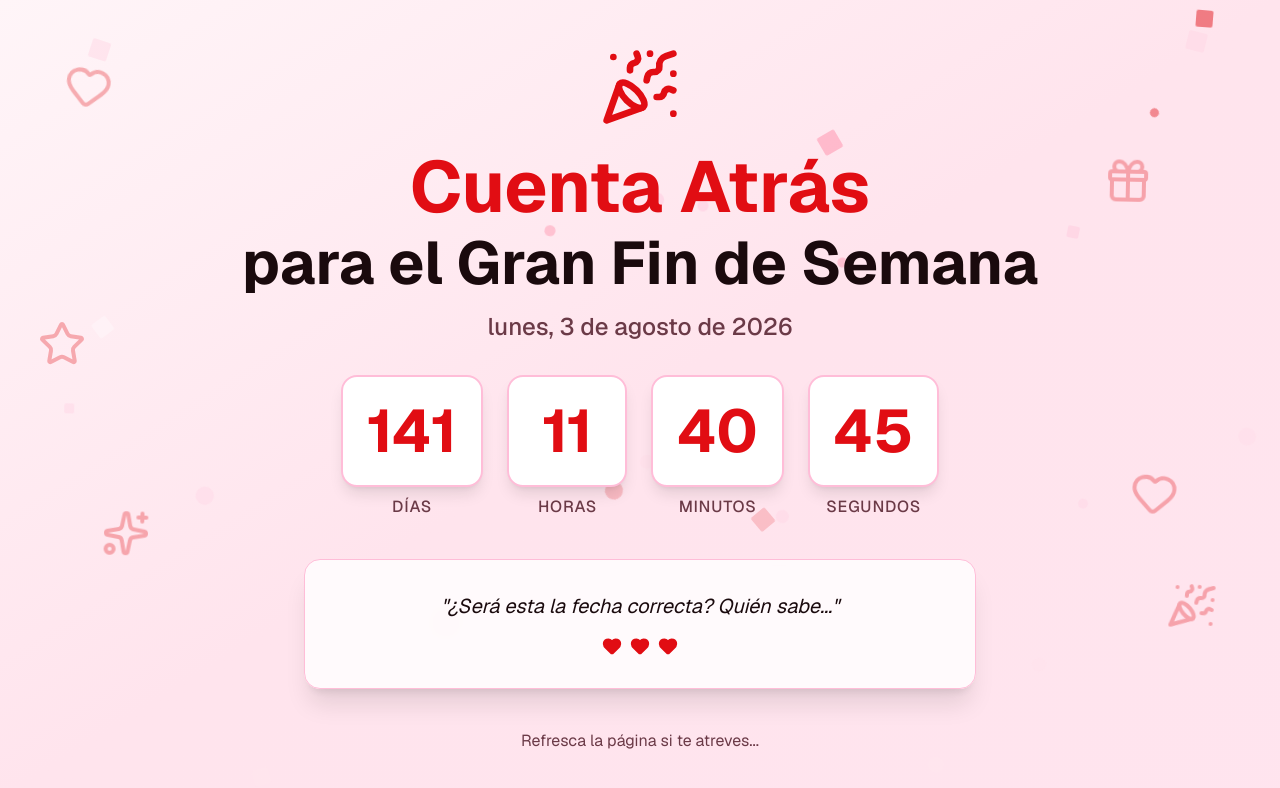
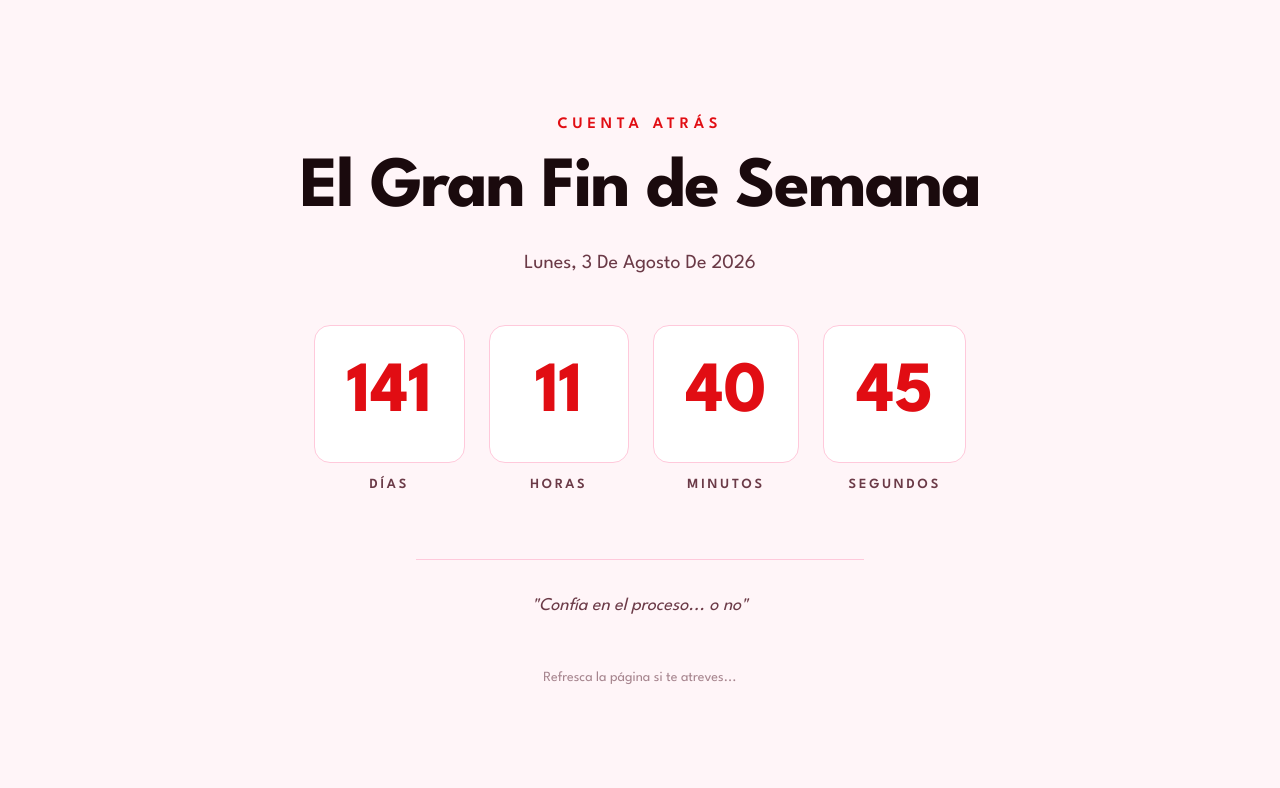
Before and after one commit to Marian9746/v0-surprise-countdown-page, a Next.js app: page / in a window 1280 px wide. Shown: the top 788 px of the page. Built offline with nearby package versions, Linux system fonts and the light colour scheme.

Commit message:
feat: update design to minimalist style with League Spartan font\n\nRemove confetti, floating icons, and hearts; use League Spartan font\nwith clean typography, generous spacing, and essential elements only.

```diff
--- a/app/globals.css
+++ b/app/globals.css
@@ -75,7 +75,7 @@
 }
 
 @theme inline {
-  --font-sans: 'Geist', 'Geist Fallback';
+  --font-sans: var(--font-league-spartan), 'League Spartan', sans-serif;
   --font-mono: 'Geist Mono', 'Geist Mono Fallback';
   --color-background: var(--background);
   --color-foreground: var(--foreground);
@@ -123,31 +123,3 @@
     @apply bg-background text-foreground;
   }
 }
-
-@keyframes fall {
-  0% {
-    transform: translateY(-100vh) rotate(0deg);
-    opacity: 1;
-  }
-  100% {
-    transform: translateY(100vh) rotate(720deg);
-    opacity: 0;
-  }
-}
-
-.animate-fall {
-  animation: fall linear infinite;
-}
-
-@keyframes float {
-  0%, 100% {
-    transform: translateY(0) rotate(0deg);
-  }
-  50% {
-    transform: translateY(-20px) rotate(10deg);
-  }
-}
-
-.animate-float {
-  animation: float 4s ease-in-out infinite;
-}
--- a/app/layout.tsx
+++ b/app/layout.tsx
@@ -1,14 +1,16 @@
 import type { Metadata } from 'next'
-import { Geist, Geist_Mono } from 'next/font/google'
+import { League_Spartan } from 'next/font/google'
 import { Analytics } from '@vercel/analytics/next'
 import './globals.css'
 
-const _geist = Geist({ subsets: ["latin"] });
-const _geistMono = Geist_Mono({ subsets: ["latin"] });
+const leagueSpartan = League_Spartan({
+  subsets: ["latin"],
+  variable: "--font-league-spartan"
+});
 
 export const metadata: Metadata = {
-  title: 'v0 App',
-  description: 'Created with v0',
+  title: 'Cuenta Atrás Sorpresa',
+  description: 'La cuenta atrás para el fin de semana más especial',
   generator: 'v0.app',
   icons: {
     icon: [
@@ -35,8 +37,8 @@ export default function RootLayout({
   children: React.ReactNode
 }>) {
   return (
-    <html lang="en">
-      <body className="font-sans antialiased">
+    <html lang="es">
+      <body className={`${leagueSpartan.variable} font-sans antialiased`}>
         {children}
         <Analytics />
       </body>
--- a/components/countdown.tsx
+++ b/components/countdown.tsx
@@ -1,19 +1,16 @@
 "use client"
 
-import { useState, useEffect, useMemo } from "react"
-import { Heart, Gift, Sparkles, PartyPopper, Star } from "lucide-react"
+import { useState, useEffect } from "react"
 
 const REAL_DATE = new Date("2026-05-09T00:00:00")
 
 const MYSTERIOUS_MESSAGES = [
-  "¿Confías en esta fecha? Nosotras tampoco...",
+  "Esta fecha es tan fiable como el WiFi del metro",
   "El destino está escrito... en lápiz borrable",
-  "Esta fecha es tan real como los unicornios",
   "Spoiler: puede que sí, puede que no",
-  "El misterio es parte de la diversión",
-  "¿Será esta la fecha correcta? Quién sabe...",
   "Ni nosotras sabemos cuál es la buena",
-  "La fecha real está en tu corazón... o no",
+  "Confía en el proceso... o no",
+  "La fecha real es un misterio",
 ]
 
 function getRandomDate() {
@@ -32,74 +29,15 @@ function formatDate(date: Date) {
   })
 }
 
-function Confetti() {
-  const confettiPieces = useMemo(() => {
-    return Array.from({ length: 50 }, (_, i) => ({
-      id: i,
-      left: Math.random() * 100,
-      delay: Math.random() * 5,
-      duration: 3 + Math.random() * 4,
-      size: 8 + Math.random() * 12,
-      color: ["#e10d13", "#ffbdd8", "#ff7a9a", "#ffd4e3", "#ffffff"][Math.floor(Math.random() * 5)],
-    }))
-  }, [])
-
-  return (
-    <div className="fixed inset-0 pointer-events-none overflow-hidden z-0">
-      {confettiPieces.map((piece) => (
-        <div
-          key={piece.id}
-          className="absolute animate-fall"
-          style={{
-            left: `${piece.left}%`,
-            animationDelay: `${piece.delay}s`,
-            animationDuration: `${piece.duration}s`,
-            width: piece.size,
-            height: piece.size,
-            backgroundColor: piece.color,
-            borderRadius: Math.random() > 0.5 ? "50%" : "2px",
-            transform: `rotate(${Math.random() * 360}deg)`,
-          }}
-        />
-      ))}
-    </div>
-  )
-}
-
-function FloatingIcons() {
-  const icons = [
-    { Icon: Heart, className: "top-[10%] left-[5%]", delay: "0s" },
-    { Icon: Gift, className: "top-[20%] right-[10%]", delay: "1s" },
-    { Icon: Sparkles, className: "bottom-[30%] left-[8%]", delay: "2s" },
-    { Icon: PartyPopper, className: "bottom-[20%] right-[5%]", delay: "0.5s" },
-    { Icon: Star, className: "top-[40%] left-[3%]", delay: "1.5s" },
-    { Icon: Heart, className: "top-[60%] right-[8%]", delay: "2.5s" },
-  ]
-
-  return (
-    <>
-      {icons.map(({ Icon, className, delay }, i) => (
-        <div
-          key={i}
-          className={`absolute ${className} animate-float opacity-30`}
-          style={{ animationDelay: delay }}
-        >
-          <Icon className="w-8 h-8 md:w-12 md:h-12 text-primary" />
-        </div>
-      ))}
-    </>
-  )
-}
-
 function TimeBox({ value, label }: { value: number; label: string }) {
   return (
     <div className="flex flex-col items-center">
-      <div className="bg-card rounded-2xl shadow-lg p-4 md:p-6 min-w-[80px] md:min-w-[120px] border-2 border-secondary hover:scale-105 transition-transform duration-300">
-        <span className="text-4xl md:text-6xl font-bold text-primary">
+      <div className="bg-card rounded-lg p-6 md:p-8 min-w-[90px] md:min-w-[140px] border border-border">
+        <span className="text-5xl md:text-7xl font-bold text-primary tabular-nums">
           {value.toString().padStart(2, "0")}
         </span>
       </div>
-      <span className="mt-2 text-sm md:text-base font-medium text-muted-foreground uppercase tracking-wider">
+      <span className="mt-3 text-xs md:text-sm font-semibold text-muted-foreground uppercase tracking-[0.2em]">
         {label}
       </span>
     </div>
@@ -145,51 +83,42 @@ export function Countdown() {
   if (!mounted || !fakeDate) {
     return (
       <div className="min-h-screen flex items-center justify-center bg-background">
-        <div className="text-2xl text-primary animate-pulse">Cargando sorpresa...</div>
+        <div className="text-xl text-muted-foreground">Cargando...</div>
       </div>
     )
   }
 
   return (
-    <div className="min-h-screen relative overflow-hidden bg-gradient-to-br from-background via-muted to-secondary/30">
-      <Confetti />
-      <FloatingIcons />
+    <div className="min-h-screen bg-background">
+      <main className="min-h-screen flex flex-col items-center justify-center px-6 py-12">
+        <div className="text-center max-w-3xl mx-auto">
 
-      <main className="relative z-10 min-h-screen flex flex-col items-center justify-center px-4 py-8">
-        <div className="text-center max-w-4xl mx-auto">
-          <div className="mb-6">
-            <PartyPopper className="w-16 h-16 md:w-20 md:h-20 text-primary mx-auto mb-4" />
-          </div>
+          <p className="text-sm md:text-base font-semibold text-primary uppercase tracking-[0.3em] mb-4">
+            Cuenta atrás
+          </p>
 
-          <h1 className="text-4xl md:text-6xl lg:text-7xl font-bold text-foreground mb-4 text-balance">
-            <span className="text-primary">Cuenta Atrás</span>
-            <br />
-            <span className="text-3xl md:text-5xl lg:text-6xl">para el Gran Fin de Semana</span>
+          <h1 className="text-4xl md:text-6xl lg:text-7xl font-bold text-foreground mb-6 tracking-tight text-balance">
+            El Gran Fin de Semana
           </h1>
 
-          <p className="text-xl md:text-2xl text-muted-foreground mb-8 font-medium">
+          <p className="text-lg md:text-xl text-muted-foreground mb-12 capitalize">
             {formatDate(fakeDate)}
           </p>
 
-          <div className="flex flex-wrap justify-center gap-4 md:gap-6 mb-10">
+          <div className="flex flex-wrap justify-center gap-4 md:gap-6 mb-16">
             <TimeBox value={timeLeft.days} label="Días" />
             <TimeBox value={timeLeft.hours} label="Horas" />
             <TimeBox value={timeLeft.minutes} label="Minutos" />
             <TimeBox value={timeLeft.seconds} label="Segundos" />
           </div>
 
-          <div className="bg-card/80 backdrop-blur-sm rounded-2xl p-6 md:p-8 shadow-xl border border-secondary max-w-2xl mx-auto">
-            <p className="text-lg md:text-xl text-foreground italic">
+          <div className="border-t border-border pt-8 max-w-md mx-auto">
+            <p className="text-base md:text-lg text-muted-foreground italic">
               "{message}"
             </p>
-            <div className="mt-4 flex justify-center gap-2">
-              <Heart className="w-5 h-5 text-primary fill-primary" />
-              <Heart className="w-5 h-5 text-primary fill-primary" />
-              <Heart className="w-5 h-5 text-primary fill-primary" />
-            </div>
           </div>
 
-          <p className="mt-10 text-muted-foreground text-sm md:text-base">
+          <p className="mt-12 text-sm text-muted-foreground/60">
             Refresca la página si te atreves...
           </p>
         </div>
```
